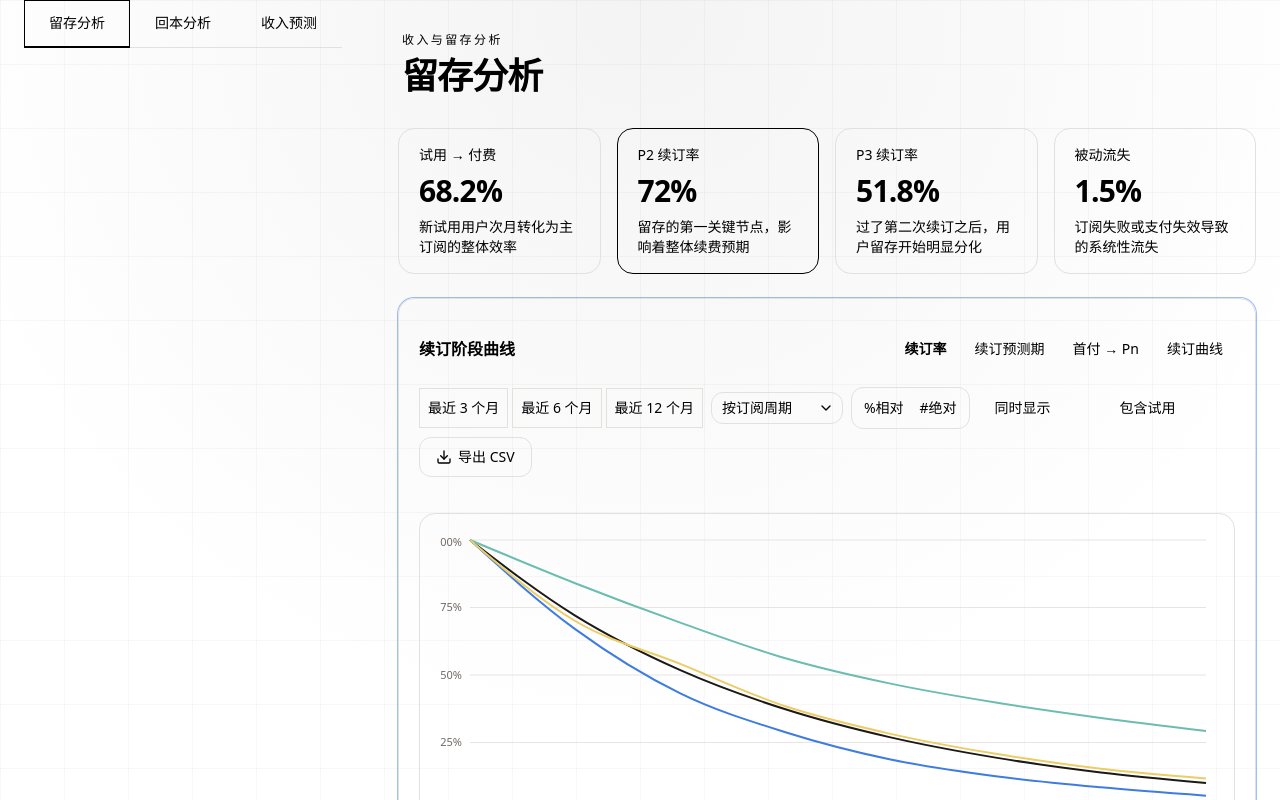
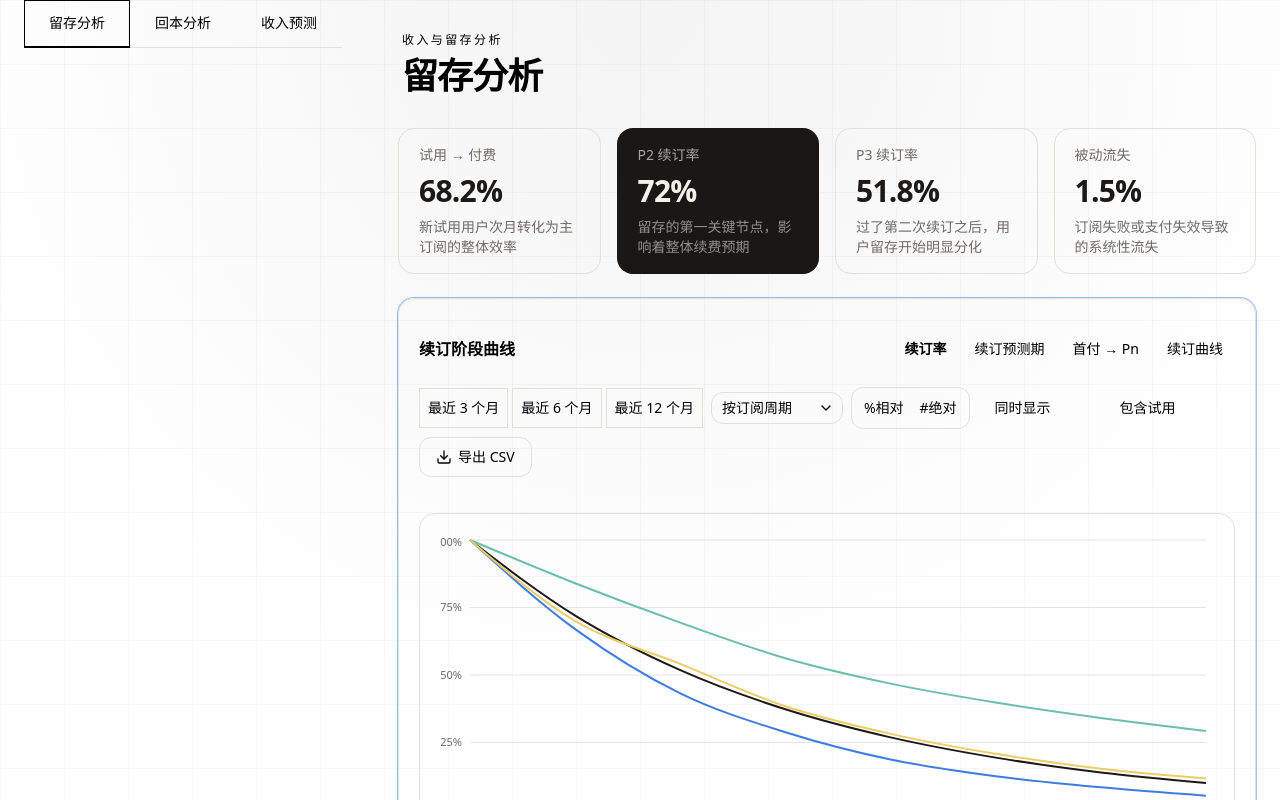
Before and after one commit to yosign/retention-dashboard, a Next.js app: page / in a window 1280 px wide. Shown: the top 800 px of the page. Built offline with nearby package versions, Linux system fonts and the light colour scheme.

Commit message:
fix: P2 KPI highlight with inline style, tab in card header

```diff
--- a/components/dashboard/metric-card.tsx
+++ b/components/dashboard/metric-card.tsx
@@ -16,33 +16,28 @@ export function MetricCard({
   return (
     <article
       className={cn(
-        "rounded-2xl border border-border px-5 py-4 shadow-none",
-        highlight ? "bg-foreground text-background border-foreground" : "bg-card",
+        "rounded-2xl border px-5 py-4 shadow-none",
+        highlight ? "border-transparent" : "border-border bg-card",
       )}
+      style={highlight ? { backgroundColor: "#1a1714", color: "#f5f0ea" } : undefined}
     >
       <div className="space-y-2">
         <p
-          className={cn(
-            "text-sm text-muted-foreground",
-            highlight && "text-background/70",
-          )}
+          className="text-sm"
+          style={highlight ? { color: "rgba(245,240,234,0.65)" } : { color: "hsl(var(--muted-foreground))" }}
         >
           {label}
         </p>
         <p
-          className={cn(
-            "text-3xl font-semibold tracking-tight text-foreground",
-            highlight && "text-background",
-          )}
+          className="text-3xl font-semibold tracking-tight"
+          style={highlight ? { color: "#f5f0ea" } : { color: "hsl(var(--foreground))" }}
         >
           {value}
         </p>
         {hint ? (
           <p
-            className={cn(
-              "text-sm text-muted-foreground",
-              highlight && "text-background/60",
-            )}
+            className="text-sm"
+            style={highlight ? { color: "rgba(245,240,234,0.55)" } : { color: "hsl(var(--muted-foreground))" }}
           >
             {hint}
           </p>
--- a/screenshot.mjs
+++ b/screenshot.mjs
@@ -13,7 +13,7 @@ const baseUrl = process.env.SCREENSHOT_BASE_URL ?? "http://localhost:3000";
     waitUntil: "networkidle",
     timeout: 20000,
   });
-  await page.waitForTimeout(2000);
+  await page.waitForTimeout(4000);
   await page.screenshot({ path: "retention-v5.png", fullPage: true });
   console.log("retention done");
 
@@ -21,7 +21,7 @@ const baseUrl = process.env.SCREENSHOT_BASE_URL ?? "http://localhost:3000";
     waitUntil: "networkidle",
     timeout: 20000,
   });
-  await page.waitForTimeout(2000);
+  await page.waitForTimeout(4000);
   await page.screenshot({ path: "payback-v5.png", fullPage: true });
   console.log("payback done");
 
@@ -29,7 +29,7 @@ const baseUrl = process.env.SCREENSHOT_BASE_URL ?? "http://localhost:3000";
     waitUntil: "networkidle",
     timeout: 20000,
   });
-  await page.waitForTimeout(2000);
+  await page.waitForTimeout(4000);
   await page.screenshot({ path: "forecast-v2.png", fullPage: true });
   console.log("forecast done");
 
```
